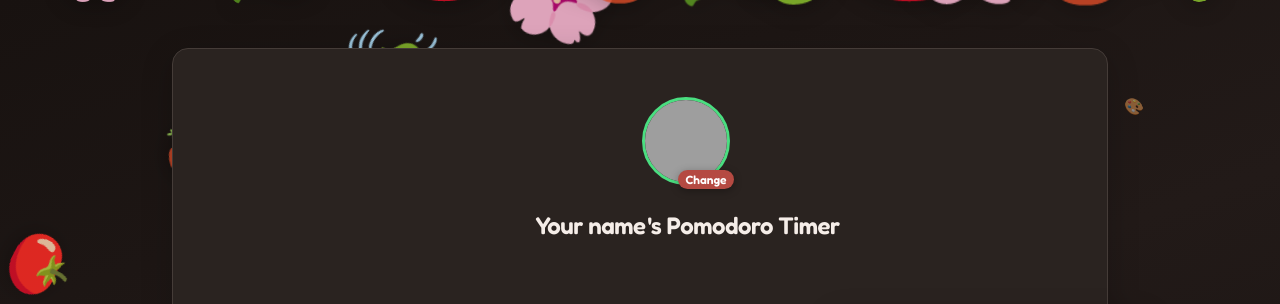
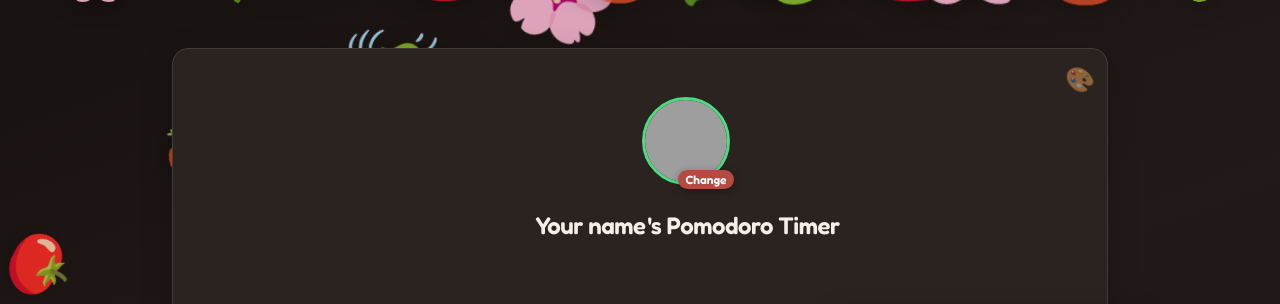
Before and after one commit to fontcuberta/pomodoro-timer, a website built with Vite: page index.html in a window 1280 px wide. Shown: the top 304 px of the page. Built offline with nearby package versions, Linux system fonts and the light colour scheme; grey boxes are pictures that could not be loaded.

Commit message:
Fix tooltip position

```diff
--- a/src/main.js
+++ b/src/main.js
@@ -102,8 +102,8 @@ for (let i = 0; i < EMOJI_COUNT; i++) {
 document.querySelector('#app').innerHTML = `
   <div class="app-wrapper">
     <div class="card">
-      <section class="user-profile" data-tooltip="Rebrand on the fly! 👆 Click your face or name — they're yours to change anytime.">
-        <span class="user-profile__tooltip-hint" aria-hidden="true">🎨</span>
+      <span class="card__hint" aria-hidden="true" data-tooltip="Rebrand on the fly! 👆 Click your face or name — they're yours to change anytime.">🎨</span>
+      <section class="user-profile">
         <div class="user-profile__avatar-section">
           <button id="avatar-trigger" type="button" class="avatar-trigger" aria-haspopup="dialog" aria-label="Change avatar">
             <img id="avatar-display" class="avatar-display" src="${getAvatarUrl(AVATARS.find((a) => a.id === initialAvatar) || AVATARS[0])}" alt="" />
--- a/src/style.css
+++ b/src/style.css
@@ -674,12 +674,24 @@ a:hover {
   padding-bottom: var(--space-2xl);
 }
 
-.user-profile::before {
+/* Card hint – top-right of card */
+.card__hint {
+  position: absolute;
+  top: var(--space-md);
+  right: var(--space-md);
+  font-size: 1.5rem;
+  opacity: 0.5;
+  pointer-events: none;
+  transition: opacity 0.2s ease;
+  z-index: 5;
+}
+
+.card__hint::before {
   content: attr(data-tooltip);
   position: absolute;
   bottom: 100%;
-  left: 50%;
-  transform: translateX(-50%) translateY(-8px);
+  right: 0;
+  margin-bottom: 8px;
   padding: var(--space-sm) var(--space-md);
   background: var(--color-bg-soft);
   color: var(--color-text);
@@ -689,41 +701,22 @@ a:hover {
   border-radius: var(--radius-md);
   border: 1px solid var(--color-border);
   box-shadow: 0 8px 24px rgba(0, 0, 0, 0.35);
-  white-space: nowrap;
-  max-width: 280px;
   white-space: normal;
-  text-align: center;
+  max-width: 260px;
+  text-align: right;
   opacity: 0;
   visibility: hidden;
-  transition: opacity 0.2s ease, visibility 0.2s ease, transform 0.2s ease;
+  transition: opacity 0.2s ease, visibility 0.2s ease;
   z-index: 100;
 }
 
-.user-profile:hover::before {
+.card:hover .card__hint {
+  opacity: 1;
+}
+
+.card:hover .card__hint::before {
   opacity: 1;
   visibility: visible;
-  transform: translateX(-50%) translateY(-12px);
-}
-
-.user-profile__tooltip-hint {
-  position: absolute;
-  top: 0;
-  right: 0;
-  font-size: var(--text-base);
-  opacity: 0.5;
-  pointer-events: none;
-  transition: opacity 0.2s ease;
-}
-
-@media (min-width: 640px) {
-  .user-profile__tooltip-hint {
-    top: -2px;
-    right: 8px;
-  }
-}
-
-.user-profile:hover .user-profile__tooltip-hint {
-  opacity: 1;
 }
 
 @media (min-width: 1024px) {
@@ -735,6 +728,7 @@ a:hover {
 }
 
 .user-profile__avatar-section {
+  position: relative;
   display: flex;
   flex-direction: column;
   align-items: center;
```
